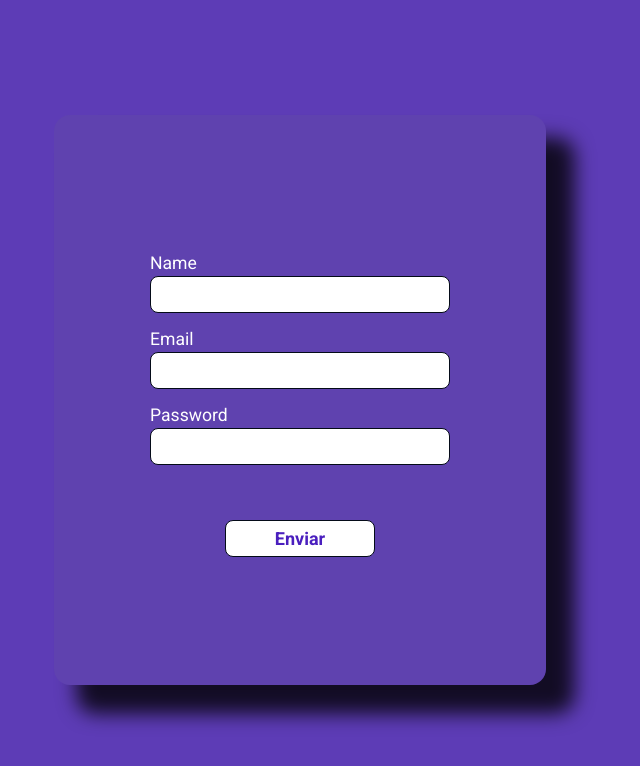
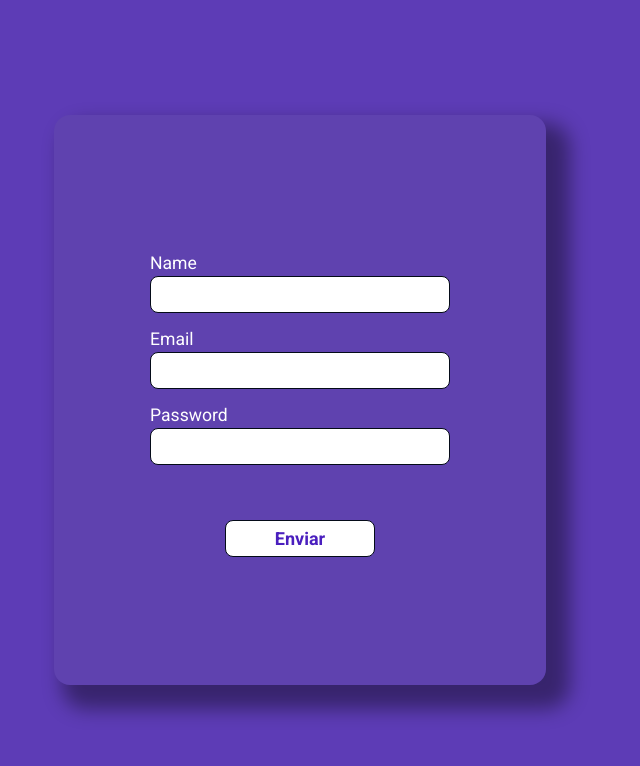
Before and after one commit to LucasDotCampos/LoginHTML-CSS, a plain HTML site: page index.html in a window 1280 px wide. Shown: the whole page, without its empty margins (340-980 px from the left). Drawn offline with Linux system fonts and the light colour scheme.

Commit message:
changes on the box shadow

```diff
--- a/styles.css
+++ b/styles.css
@@ -29,9 +29,8 @@ body {
 
 main form {
   background-color: rgb(95, 66, 175);
-  border: 0.23rem 0.23rem solid rgb(0, 0, 0);
   border-radius: 1rem;
-  box-shadow: 1.6rem 1.6rem 1.2rem 0.2rem rgba(0, 0, 0, 0.8);
+  box-shadow: 1rem 1rem 1.2rem 0.5rem rgba(0, 0, 0, 0.4);
   padding: 8rem 6rem;
   display: flex;
   flex-direction: column;
```
